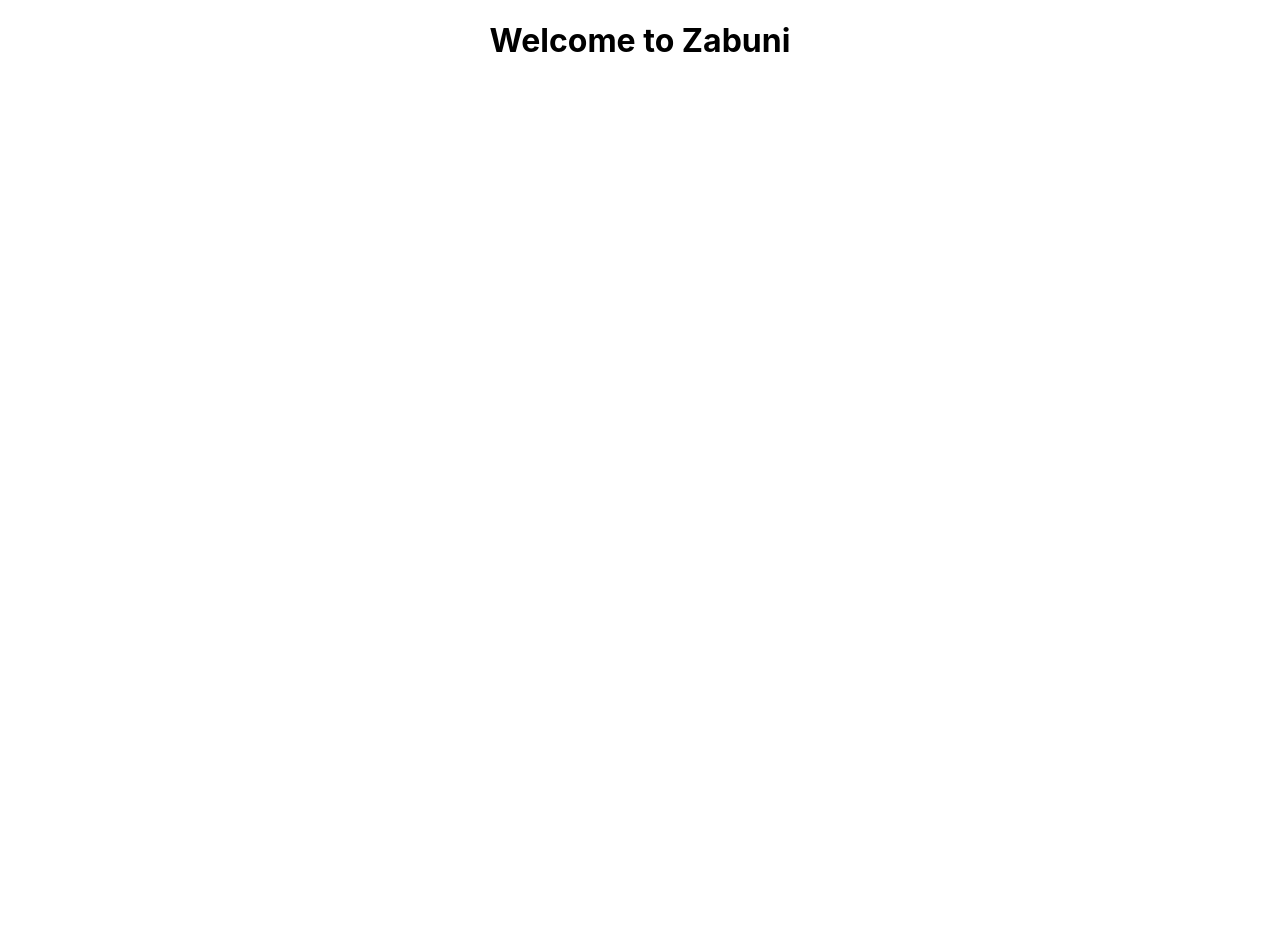
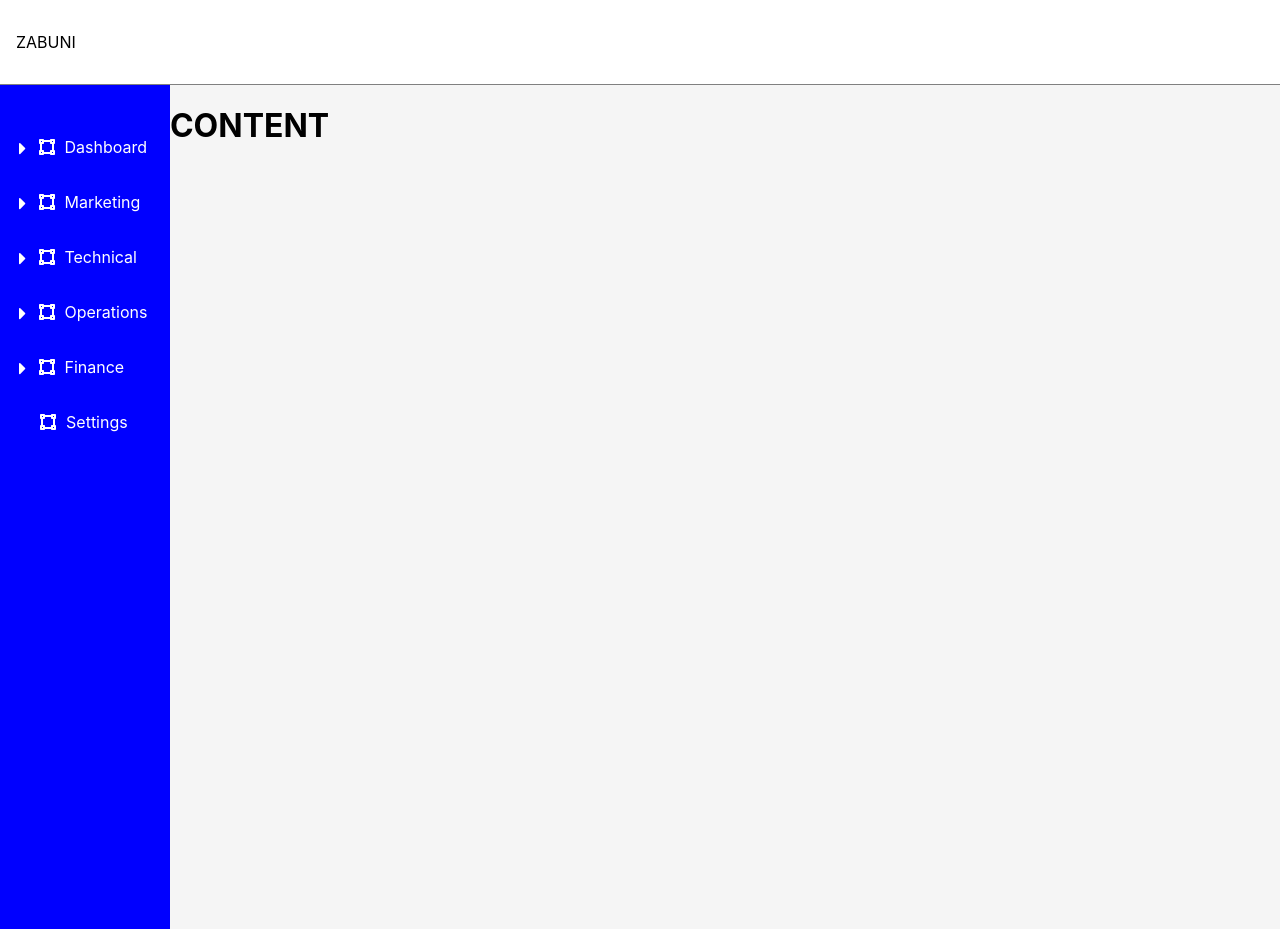
Before and after one commit to Adesanza/oe-zabuni, a React (Create React App) app: page / in a window 1280 px wide. Before the commit the page ends 800 px from the top, so only its background shows below. Built offline with nearby package versions, Linux system fonts and the light colour scheme.

Commit message:
implement side navigation with dropdowns

```diff
--- a/package.json
+++ b/package.json
@@ -6,8 +6,13 @@
     "@testing-library/jest-dom": "^5.11.9",
     "@testing-library/react": "^11.2.5",
     "@testing-library/user-event": "^12.8.1",
+    "bootstrap": "^4.6.0",
+    "jquery": "^3.6.0",
+    "popper.js": "^1.16.1",
     "react": "^17.0.1",
     "react-dom": "^17.0.1",
+    "react-icons": "^4.2.0",
+    "react-router-dom": "^5.2.0",
     "react-scripts": "4.0.3",
     "web-vitals": "^1.1.0"
   },
--- a/src/App.js
+++ b/src/App.js
@@ -1,10 +1,13 @@
 import './App.css';
+import Header from './components/header/header';
+import Dashboard from './pages/dashboard/dashboard';
 
-function App() {
+const App = () => {
   return (
-    <div className="App">
-     <h1>Welcome to Zabuni</h1>
-    </div>
+    <>
+    <Header />
+    <Dashboard />
+    </>
   );
 }
 
--- /dev/null
+++ b/src/components/header/header.css
@@ -0,0 +1,4 @@
+.header {
+    border-bottom: 1px solid grey;
+    padding: 1rem;
+}
--- /dev/null
+++ b/src/components/header/header.jsx
@@ -0,0 +1,12 @@
+
+import './header.css';
+
+const Header = () => {
+    return (
+        <header className="header">
+            <p>ZABUNI</p>
+        </header>
+    )
+}
+
+export default Header;
--- /dev/null
+++ b/src/components/side-bar-dropdown/side-bar-dropdown.css
@@ -0,0 +1,44 @@
+.side-bar-dropdown {
+    color: white;
+    margin-bottom: 1rem;
+}
+/* .side-bar-dropdown P, .side-bar-dropdown span {
+    margin: 0;
+} */
+
+.sidebar-dropdown-toggle {
+    display: flex;
+    flex-flow: row nowrap;
+    padding: .59rem .79rem;
+    text-transform: capitalize;
+    cursor: pointer;
+}
+.sidebar-dropdown-active {
+    background-color: white;
+    color: blue;
+}
+.sidebar-dropdown-toggle > * {
+    /* display: inline-block; */
+    padding-right: .62rem;
+    align-self: flex-start;
+}
+
+.sidebar-dropdown-toggle > span:first-child {
+    padding-right: .42rem;
+    font-size: 1.2rem;
+}
+.sidebar-dropdown-toggle > span:last-child, .sidebar-dropdown-toggle > span:first-child {
+   line-height: 1rem;
+}
+
+.sidebar-dropdown-content {
+    padding-left: 3.37rem;
+}
+
+.sidebar-dropdown-content > * {
+    margin: .56rem 0;
+    font-weight: lighter;
+}
+.sidebar-dropdown-content > *:first-child {
+    font-weight: 500;
+}
--- /dev/null
+++ b/src/components/side-bar-dropdown/side-bar-dropdown.jsx
@@ -0,0 +1,29 @@
+import { FaVectorSquare, FaCaretRight, FaCaretDown } from "react-icons/fa";
+import './side-bar-dropdown.css';
+
+const SidebarDropdown = ({ data, handleActiveSidebar, children }) => {
+    return (
+        <div className="side-bar-dropdown">
+            <div className={`${data.active && 'sidebar-dropdown-active'} sidebar-dropdown-toggle`} onClick={() => handleActiveSidebar(data.title)}>
+                    {
+                        data.active ?
+                        (<span><FaCaretDown/></span>)
+                        :
+                        (<span><FaCaretRight/></span>)
+                    }
+                <span><FaVectorSquare/></span>
+                <span>{data.title}</span>
+            </div>
+            {
+                data.active ?
+                <div className="sidebar-dropdown-content">
+                        { children }
+                    </div>
+                :
+                null
+            }
+        </div>
+    )
+}
+
+export default SidebarDropdown;
--- /dev/null
+++ b/src/components/side-bar/side-bar.css
@@ -0,0 +1,25 @@
+.side-bar {
+    background-color: blue;
+    height: 100vh;
+    flex-basis: 12%;
+    padding-top: 2.78rem;
+}
+
+.sidebar-settings {
+    display: flex;
+    flex-flow: row nowrap;
+    /* justify-content: space-evenly; */
+    padding: .59rem .79rem;
+    color: white;
+    text-transform: capitalize;
+    cursor: pointer;
+}
+
+.sidebar-settings > *:first-child {
+    padding-left: 1.72rem;
+    align-self: flex-start;
+}
+.sidebar-settings > *:last-child {
+    padding-left: .62rem;
+    line-height: 1rem;
+}
--- /dev/null
+++ b/src/components/side-bar/side-bar.jsx
@@ -0,0 +1,53 @@
+import { useState } from 'react';
+import { FaVectorSquare } from "react-icons/fa";
+import SidebarDropdown from '../side-bar-dropdown/side-bar-dropdown';
+import './side-bar.css';
+import { dropdownData } from './sidebar-dropdown-data';
+
+const SideBar = () => {
+    const [activeSidebar, setactiveSidebar] = useState(dropdownData);
+    // console.log("state",activeSidebar === dropdownData)
+    const handleActiveSidebar = (sidebarTitle) => {
+        const updateSidebar = {...activeSidebar};
+        // console.log("updayte",updateSidebar == dropdownData);
+        console.log("title",sidebarTitle)
+        // updateSidebar[sidebarTitle].active = !updateSidebar[sidebarTitle].active;
+        console.log("data",updateSidebar)
+        setactiveSidebar({...dropdownData,[sidebarTitle]:{active: !updateSidebar[sidebarTitle].active,title:sidebarTitle}});
+    }
+    return (
+        <div className="side-bar">
+            <SidebarDropdown data={activeSidebar.dashboard} handleActiveSidebar={handleActiveSidebar} >
+                    <p>Inventory</p>
+                    <p>People</p>
+                    <p>Campaign</p>
+                </SidebarDropdown>
+            <SidebarDropdown data={activeSidebar.marketing} handleActiveSidebar={handleActiveSidebar} >
+                    <p>Yaba market</p>
+                    <p>Kogi market</p>
+                    <p>Enugu market</p>
+                </SidebarDropdown>
+            <SidebarDropdown data={activeSidebar.technical} handleActiveSidebar={handleActiveSidebar} >
+                        <p>Javascript</p>
+                        <p>React</p>
+                        <p>Firebase</p>
+                </SidebarDropdown>
+            <SidebarDropdown data={activeSidebar.operations} handleActiveSidebar={handleActiveSidebar} >
+                            <p>Addition</p>
+                            <p>Multiplication</p>
+                            <p>Division</p>
+                </SidebarDropdown>
+            <SidebarDropdown data={activeSidebar.finance} handleActiveSidebar={handleActiveSidebar} >
+                            <p>Dollar</p>
+                            <p>Naira</p>
+                            <p>Kobo</p>
+                </SidebarDropdown>
+            <div className="sidebar-settings">
+                <span><FaVectorSquare/></span>
+                <span>settings</span>
+            </div>
+        </div>
+    )
+}
+
+export default SideBar;
--- /dev/null
+++ b/src/components/side-bar/sidebar-dropdown-data.js
@@ -0,0 +1,22 @@
+export const dropdownData =  {
+    dashboard: {
+        active: false,
+        title: "dashboard"
+    },
+    marketing: {
+        active: false,
+        title: "marketing"
+    },
+    technical: {
+        active: false,
+        title: "technical"
+    },
+    operations: {
+        active: false,
+        title: "operations"
+    },
+    finance: {
+        active: false,
+        title: "finance"
+    },
+};
--- /dev/null
+++ b/src/pages/dashboard/dashboard.css
@@ -0,0 +1,8 @@
+.dashboard {
+    display: flex;
+    justify-content: space-between;
+}
+.dashboard-content {
+    background-color: whitesmoke;
+    flex-basis: 88%;
+}
--- /dev/null
+++ b/src/pages/dashboard/dashboard.jsx
@@ -0,0 +1,15 @@
+import SideBar from '../../components/side-bar/side-bar';
+import './dashboard.css';
+
+const Dashboard = () => {
+    return (
+        <div className="dashboard">
+            <SideBar />
+            <div className="dashboard-content">
+        <h1>CONTENT</h1>
+            </div>
+        </div>
+    )
+}
+
+export default Dashboard;
```
Also changed, not shown: 1 other file (tests, documents, lock files or other folders).
